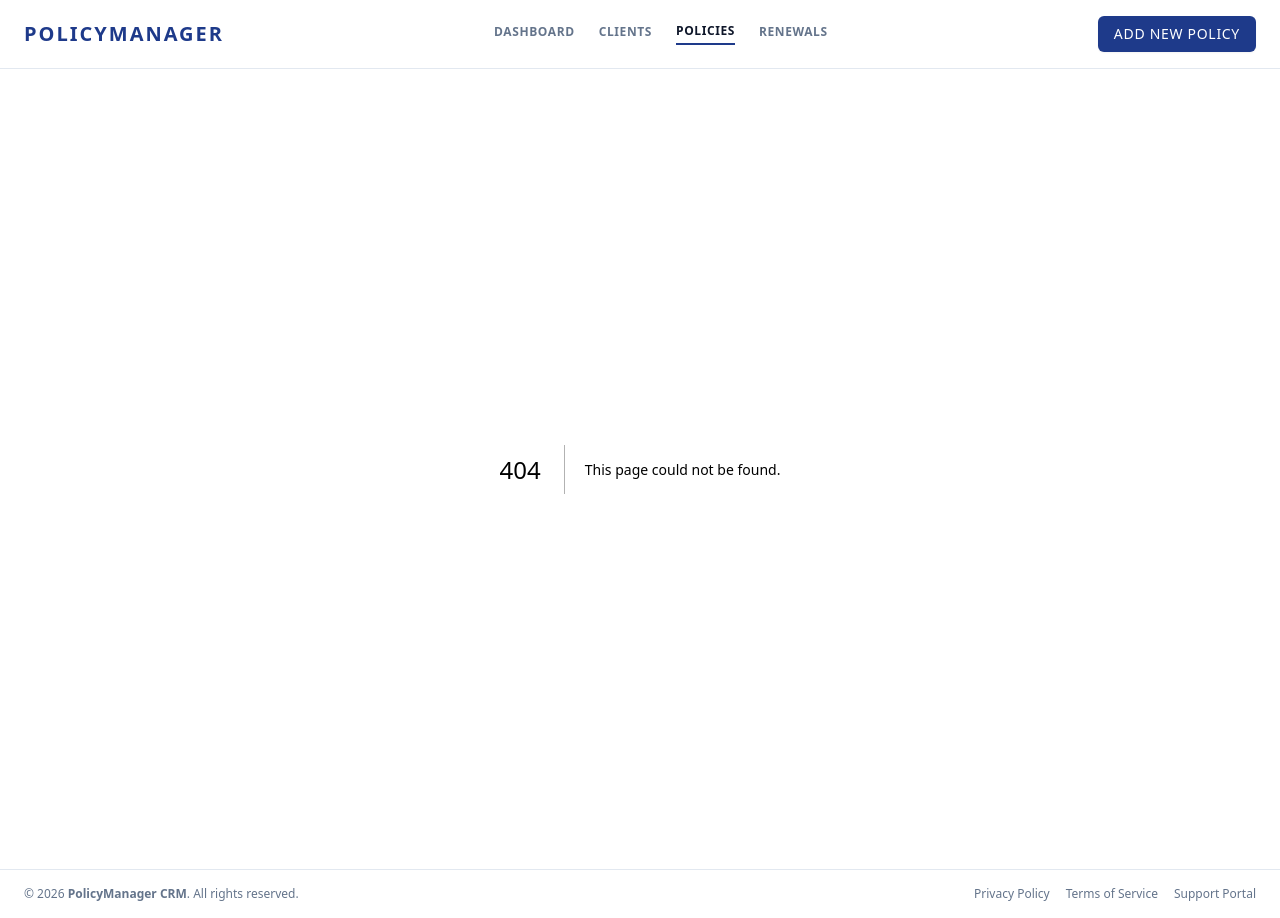
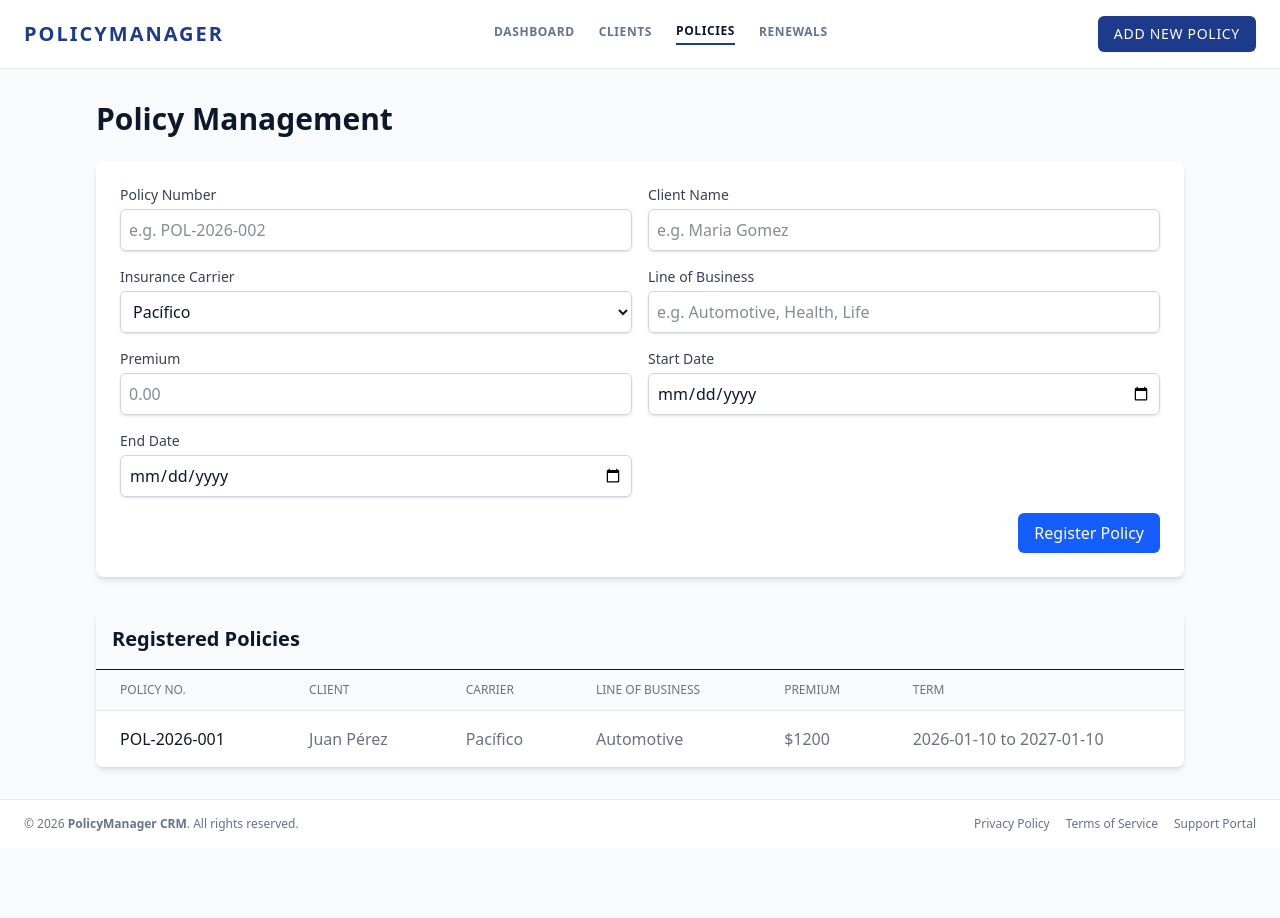
Before and after one commit to slord30/policy-manager, a Next.js app: page /policies in a window 1280 px wide. Before the commit this address had no page. After the commit the page ends 848 px from the top, so only its background shows below. Built offline with nearby package versions, Linux system fonts and the light colour scheme.

Commit message:
feat: implement policy list and creation module

```diff
--- /dev/null
+++ b/src/app/policies/page.tsx
@@ -0,0 +1,194 @@
+'use client';
+
+import { useState } from 'react';
+
+// Define the Policy interface in English
+interface Policy {
+  id: number;
+  policyNumber: string;
+  clientName: string;
+  carrier: string;
+  lineOfBusiness: string;
+  premium: number;
+  startDate: string;
+  endDate: string;
+}
+
+export default function PoliciesPage() {
+  const [policies, setPolicies] = useState<Policy[]>([
+    {
+      id: 1,
+      policyNumber: 'POL-2026-001',
+      clientName: 'Juan Pérez',
+      carrier: 'Pacífico',
+      lineOfBusiness: 'Automotive',
+      premium: 1200,
+      startDate: '2026-01-10',
+      endDate: '2027-01-10',
+    },
+  ]);
+
+  const [form, setForm] = useState({
+    policyNumber: '',
+    clientName: '',
+    carrier: 'Pacífico',
+    lineOfBusiness: '',
+    premium: '',
+    startDate: '',
+    endDate: '',
+  });
+
+  const handleSubmit = (e: React.FormEvent) => {
+    e.preventDefault();
+    if (!form.policyNumber || !form.clientName) return;
+
+    const newPolicy: Policy = {
+      id: Date.now(),
+      policyNumber: form.policyNumber,
+      clientName: form.clientName,
+      carrier: form.carrier,
+      lineOfBusiness: form.lineOfBusiness,
+      premium: Number(form.premium) || 0,
+      startDate: form.startDate,
+      endDate: form.endDate,
+    };
+
+    setPolicies([...policies, newPolicy]);
+    setForm({
+      policyNumber: '',
+      clientName: '',
+      carrier: 'Pacífico',
+      lineOfBusiness: '',
+      premium: '',
+      startDate: '',
+      endDate: '',
+    });
+  };
+
+  return (
+    <main className="p-8 max-w-6xl mx-auto">
+      <h1 className="text-3xl font-bold mb-6">Policy Management</h1>
+
+      {/* Policy Creation Form */}
+      <form onSubmit={handleSubmit} className="bg-white p-6 rounded-lg shadow-md mb-8 grid grid-cols-1 md:grid-cols-2 gap-4">
+        <div>
+          <label className="block text-sm font-medium text-gray-700">Policy Number</label>
+          <input
+            type="text"
+            value={form.policyNumber}
+            onChange={(e) => setForm({ ...form, policyNumber: e.target.value })}
+            className="mt-1 block w-full rounded-md border-gray-300 shadow-sm p-2 border"
+            placeholder="e.g. POL-2026-002"
+            required
+          />
+        </div>
+
+        <div>
+          <label className="block text-sm font-medium text-gray-700">Client Name</label>
+          <input
+            type="text"
+            value={form.clientName}
+            onChange={(e) => setForm({ ...form, clientName: e.target.value })}
+            className="mt-1 block w-full rounded-md border-gray-300 shadow-sm p-2 border"
+            placeholder="e.g. Maria Gomez"
+            required
+          />
+        </div>
+
+        <div>
+          <label className="block text-sm font-medium text-gray-700">Insurance Carrier</label>
+          <select
+            value={form.carrier}
+            onChange={(e) => setForm({ ...form, carrier: e.target.value })}
+            className="mt-1 block w-full rounded-md border-gray-300 shadow-sm p-2 border"
+          >
+            <option value="Pacífico">Pacífico</option>
+            <option value="Rímac">Rímac</option>
+            <option value="Mapfre">Mapfre</option>
+            <option value="La Positiva">La Positiva</option>
+          </select>
+        </div>
+
+        <div>
+          <label className="block text-sm font-medium text-gray-700">Line of Business</label>
+          <input
+            type="text"
+            value={form.lineOfBusiness}
+            onChange={(e) => setForm({ ...form, lineOfBusiness: e.target.value })}
+            className="mt-1 block w-full rounded-md border-gray-300 shadow-sm p-2 border"
+            placeholder="e.g. Automotive, Health, Life"
+          />
+        </div>
+
+        <div>
+          <label className="block text-sm font-medium text-gray-700">Premium</label>
+          <input
+            type="number"
+            value={form.premium}
+            onChange={(e) => setForm({ ...form, premium: e.target.value })}
+            className="mt-1 block w-full rounded-md border-gray-300 shadow-sm p-2 border"
+            placeholder="0.00"
+          />
+        </div>
+
+        <div>
+          <label className="block text-sm font-medium text-gray-700">Start Date</label>
+          <input
+            type="date"
+            value={form.startDate}
+            onChange={(e) => setForm({ ...form, startDate: e.target.value })}
+            className="mt-1 block w-full rounded-md border-gray-300 shadow-sm p-2 border"
+          />
+        </div>
+
+        <div>
+          <label className="block text-sm font-medium text-gray-700">End Date</label>
+          <input
+            type="date"
+            value={form.endDate}
+            onChange={(e) => setForm({ ...form, endDate: e.target.value })}
+            className="mt-1 block w-full rounded-md border-gray-300 shadow-sm p-2 border"
+          />
+        </div>
+
+        <div className="md:col-span-2 flex justify-end">
+          <button
+            type="submit"
+            className="bg-blue-600 text-white px-4 py-2 rounded-md hover:bg-blue-700 transition"
+          >
+            Register Policy
+          </button>
+        </div>
+      </form>
+
+      {/* Policies List Table */}
+      <div className="bg-white rounded-lg shadow-md overflow-hidden">
+        <h2 className="text-xl font-semibold p-4 bg-gray-50 border-b">Registered Policies</h2>
+        <table className="min-w-full divide-y divide-gray-200">
+          <thead className="bg-gray-50">
+            <tr>
+              <th className="px-6 py-3 text-left text-xs font-medium text-gray-500 uppercase">Policy No.</th>
+              <th className="px-6 py-3 text-left text-xs font-medium text-gray-500 uppercase">Client</th>
+              <th className="px-6 py-3 text-left text-xs font-medium text-gray-500 uppercase">Carrier</th>
+              <th className="px-6 py-3 text-left text-xs font-medium text-gray-500 uppercase">Line of Business</th>
+              <th className="px-6 py-3 text-left text-xs font-medium text-gray-500 uppercase">Premium</th>
+              <th className="px-6 py-3 text-left text-xs font-medium text-gray-500 uppercase">Term</th>
+            </tr>
+          </thead>
+          <tbody className="bg-white divide-y divide-gray-200">
+            {policies.map((p) => (
+              <tr key={p.id}>
+                <td className="px-6 py-4 whitespace-nowrap font-medium text-gray-900">{p.policyNumber}</td>
+                <td className="px-6 py-4 whitespace-nowrap text-gray-500">{p.clientName}</td>
+                <td className="px-6 py-4 whitespace-nowrap text-gray-500">{p.carrier}</td>
+                <td className="px-6 py-4 whitespace-nowrap text-gray-500">{p.lineOfBusiness}</td>
+                <td className="px-6 py-4 whitespace-nowrap text-gray-500">${p.premium}</td>
+                <td className="px-6 py-4 whitespace-nowrap text-gray-500">{p.startDate} to {p.endDate}</td>
+              </tr>
+            ))}
+          </tbody>
+        </table>
+      </div>
+    </main>
+  );
+}
```
